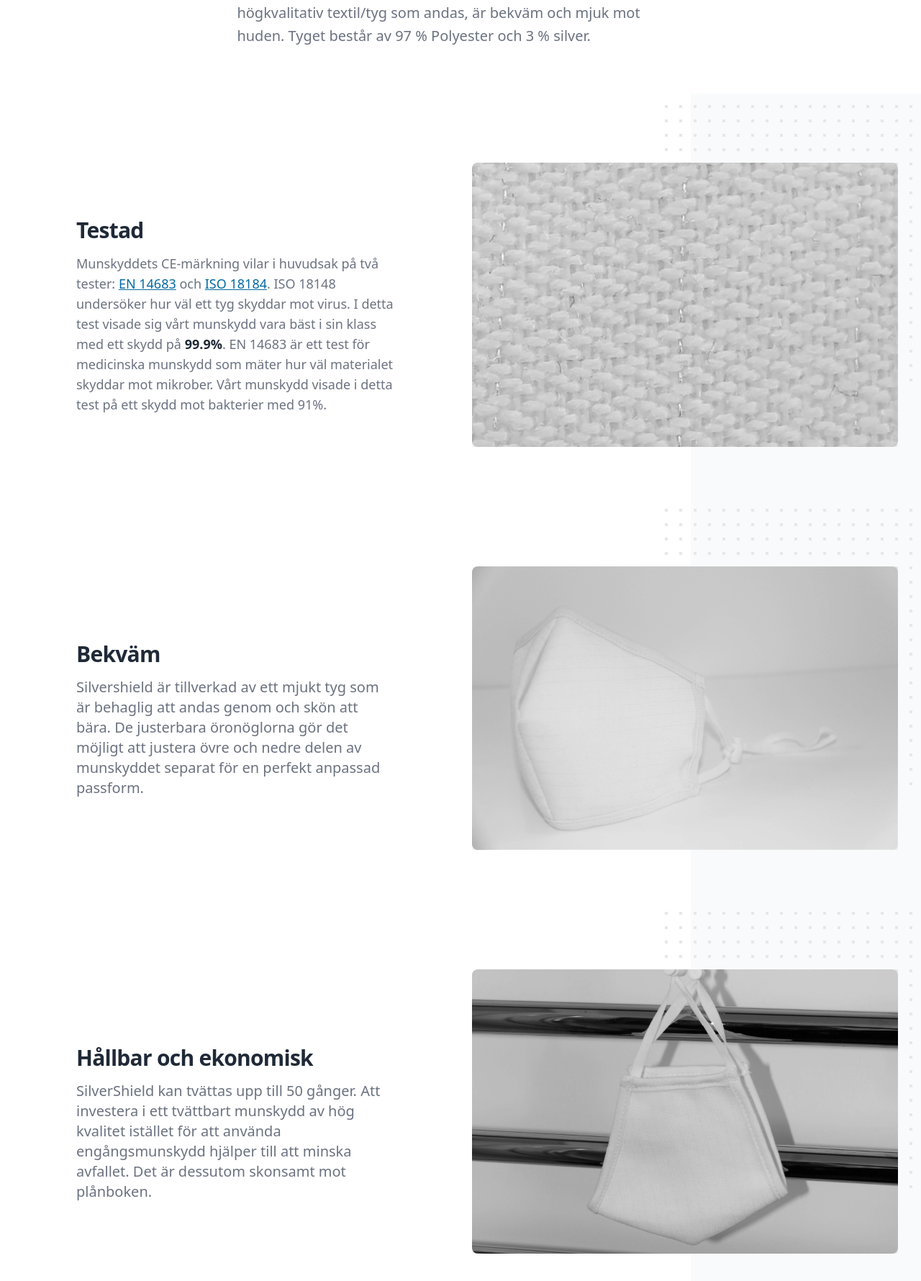
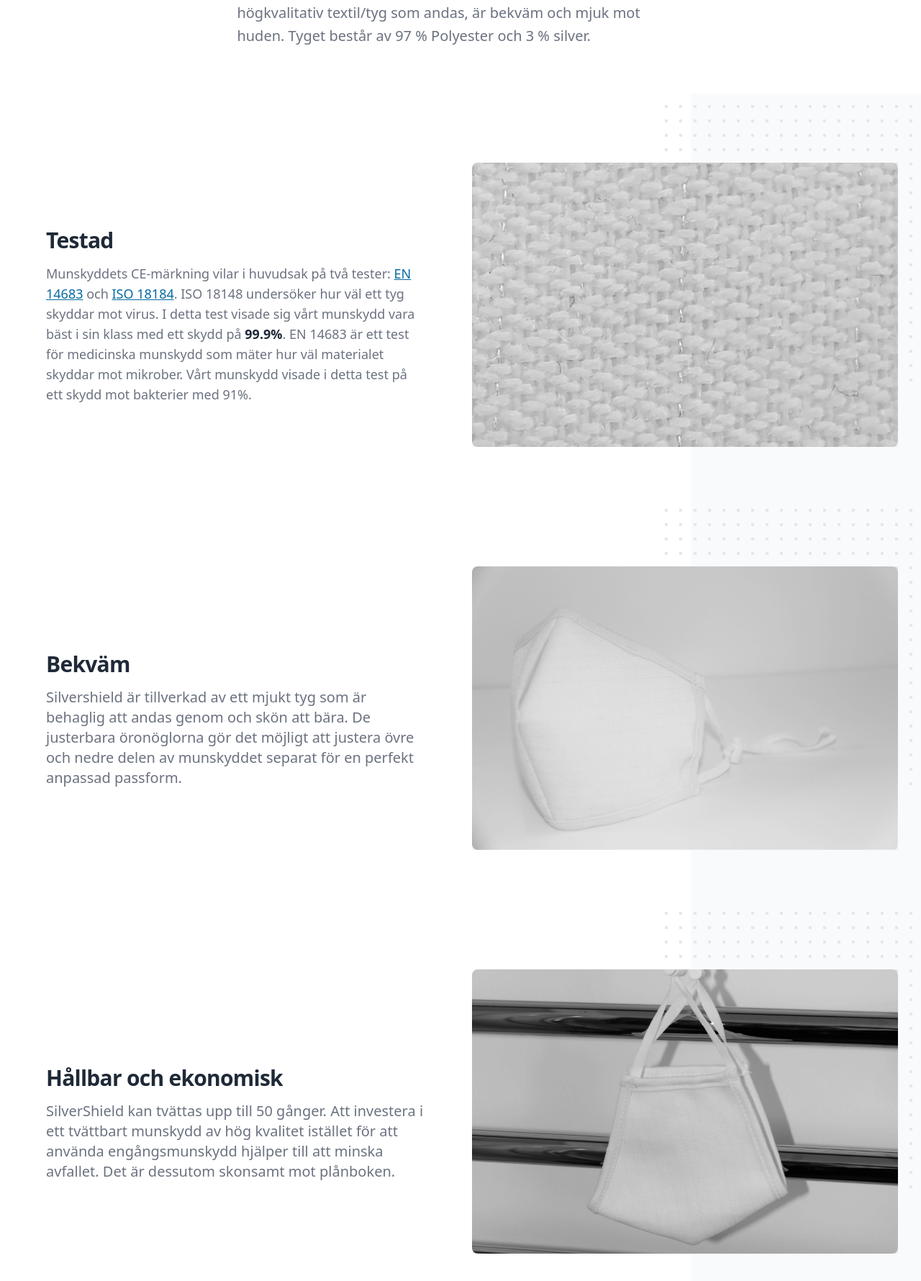
Before and after one commit to serdarsavas/silwear, a Next.js app: page / in a window 1280 px wide. Shown: the part 1445-3225 px from the top of the page at 72% size. Built offline with nearby package versions, Linux system fonts and the light colour scheme; what @tailwindcss/typography would draw is missing.

Commit message:
fix padding in features

```diff
--- a/components/Features.js
+++ b/components/Features.js
@@ -1,5 +1,5 @@
-import Image from 'next/image';
-import { forwardRef } from 'react';
+import Image from 'next/image'
+import { forwardRef } from 'react'
 
 const Features = forwardRef((props, ref) => {
   return (
@@ -66,7 +66,7 @@ const Features = forwardRef((props, ref) => {
                 </figure>
               </div>
             </div>
-            <div className='mt-8 lg:mt-0 w-3/4 mx-auto flex sm:items-center'>
+            <div className='mt-8 lg:mt-0 px-4 sm:px-8 mx-auto flex sm:items-center'>
               <div className='mt-5 mx-auto lg:max-w-none lg:row-start-1 lg:col-start-1'>
                 <h2 className='mt-2 text-3xl leading-8 font-extrabold tracking-tight text-gray-800 text-center lg:text-left'>
                   Testad
@@ -153,7 +153,7 @@ const Features = forwardRef((props, ref) => {
                 </figure>
               </div>
             </div>
-            <div className='mt-8 lg:mt-0 w-3/4 mx-auto flex sm:items-center'>
+            <div className='mt-8 lg:mt-0 px-4 sm:px-8 mx-auto flex sm:items-center'>
               <div className='mt-5 mx-auto lg:max-w-none lg:row-start-1 lg:col-start-1'>
                 <h2 className='mt-2 text-3xl leading-8 font-extrabold tracking-tight text-gray-800 text-center lg:text-left'>
                   Bekväm
@@ -221,7 +221,7 @@ const Features = forwardRef((props, ref) => {
                 </figure>
               </div>
             </div>
-            <div className='mt-8 lg:mt-0 w-3/4 mx-auto flex sm:items-center'>
+            <div className='mt-8 lg:mt-0 px-4 sm:px-8 mx-auto flex sm:items-center'>
               <div className='mt-5 mx-auto lg:max-w-none lg:row-start-1 lg:col-start-1'>
                 <h2 className='mt-2 text-3xl leading-8 font-extrabold tracking-tight text-gray-800 text-center lg:text-left'>
                   Hållbar och ekonomisk
@@ -238,7 +238,7 @@ const Features = forwardRef((props, ref) => {
         </div>
       </div>
     </>
-  );
-});
+  )
+})
 
-export default Features;
+export default Features
```
